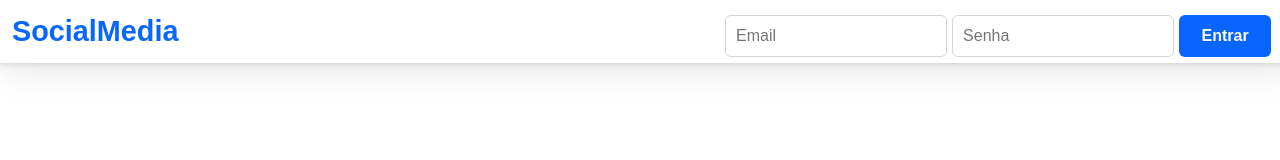
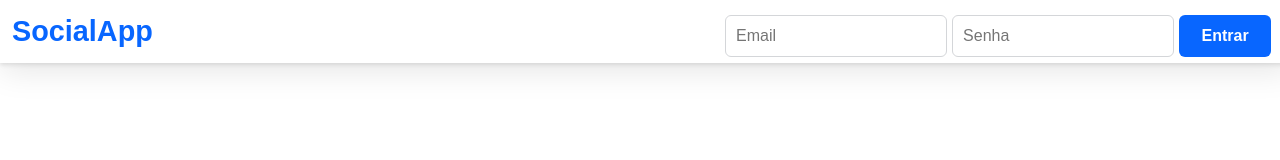
Before and after one commit to SrHut27/SocialApp, a Next.js app in the folder client/: page /senha in a window 1280 px wide. Shown: the top 160 px of the page. Built offline with nearby package versions, Linux system fonts and the light colour scheme.

Commit message:
Sistema validação de login

```diff
--- a/client/src/components/upSessionLogin/index.jsx
+++ b/client/src/components/upSessionLogin/index.jsx
@@ -26,6 +26,7 @@ const UpSessionLogin = () => {
             });
             const data = await response.json()
             if (response.ok) {
+                localStorage.setItem('token', data.token)
                 window.location.href = '/dashboard'
             } else {
                 throw new Error(data.error);
@@ -44,7 +45,7 @@ const UpSessionLogin = () => {
         <header>
             <div className={styles.cabecalho}>
                 <div>
-                    <Link href="/" className={styles.linkSocial}>SocialMedia</Link>
+                    <Link href="/" className={styles.linkSocial}>SocialApp</Link>
                 </div>
                 <form className={styles.inputs} onSubmit={authenticateUser}>
                     <input
```
